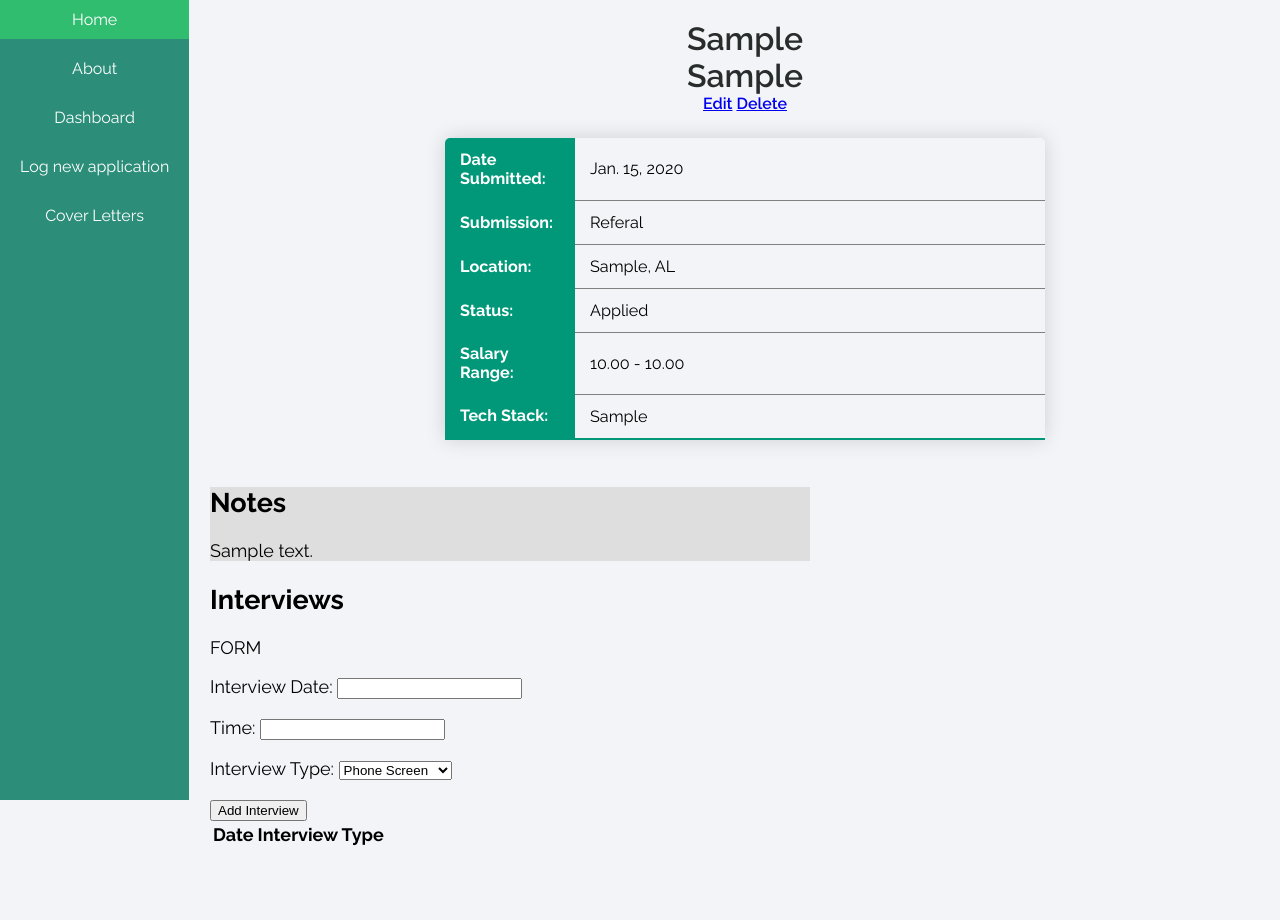
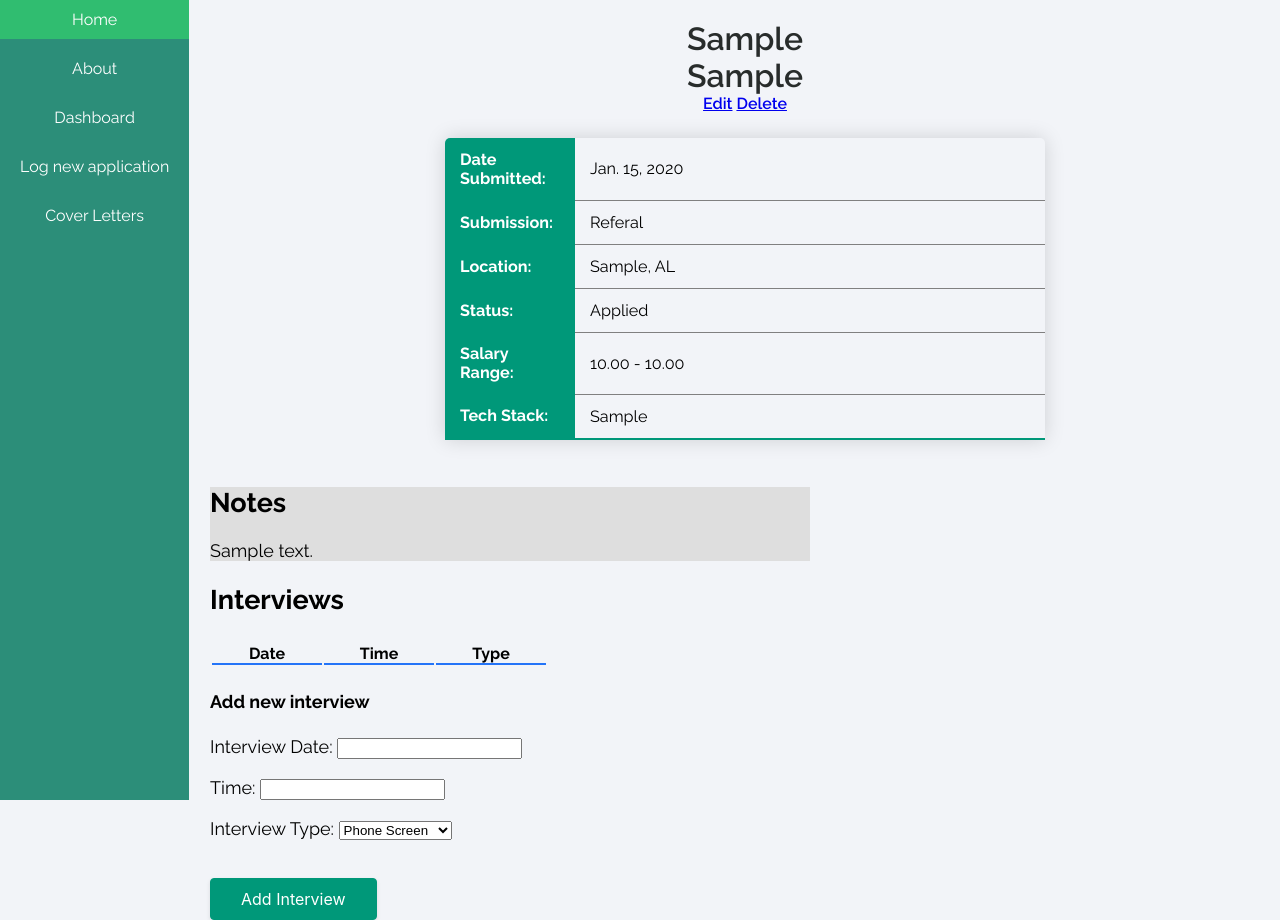
Before and after one commit to SoundaryaNattuva/leet-code-buddy, a Django app: page /applications/1/ in a window 1280 px wide. Before the commit the page ends 846 px from the top, so only its background shows below. Run offline with Django 4.2, Linux system fonts and the light colour scheme; tables that the repository leaves empty hold one stand-in row (values such as "Sample post"); lists and menus that the app fills with data are empty.

Commit message:
create interview table

```diff
--- a/main_app/static/css/app-detail.css
+++ b/main_app/static/css/app-detail.css
@@ -67,3 +67,76 @@
   min-width: 400px;
   max-width: 600px;
 }
+
+.interview-form{
+
+}
+
+.button-37 {
+  background-color: #009879;
+  border: 1px solid #009879;
+  border-radius: 4px;
+  box-shadow: rgba(0, 0, 0, .1) 0 2px 4px 0;
+  box-sizing: border-box;
+  color: #fff;
+  cursor: pointer;
+  font-family: "Akzidenz Grotesk BQ Medium", -apple-system, BlinkMacSystemFont, sans-serif;
+  font-size: 16px;
+  font-weight: 400;
+  outline: none;
+  outline: 0;
+  margin-top: 20px;
+  padding: 10px 25px;
+  text-align: center;
+  transform: translateY(0);
+  transition: transform 150ms, box-shadow 150ms;
+  user-select: none;
+  -webkit-user-select: none;
+  touch-action: manipulation;
+}
+
+.button-37:hover {
+  box-shadow: rgba(0, 0, 0, .15) 0 3px 9px 0;
+  transform: translateY(-2px);
+}
+
+@media (min-width: 768px) {
+  .button-37 {
+    padding: 10px 30px;
+  }
+}
+
+button-37[type=submit]:hover {
+  background-color: #45a049;
+}
+
+form button{
+  align-items: center;
+}
+
+.interview-table table {
+  width: calc(100% - 16px);
+  text-align: left;
+  border-collapse: collapse;
+  margin: 0 8px;
+}
+
+.interview-table td {
+  padding: 8px 5px;
+  font-size: var(--font-reg);
+}
+
+.interview-table th {
+  font-size: var(--font-l);
+  padding: 5px 5px 0;
+  border-bottom: rgb(36, 116, 248) solid 2px;
+}
+
+.interview-table tr:nth-child(even) {
+  background-color: #f3f3fd;
+}
+
+.interview-table th{
+  width: 100px;
+  font-size: 16px;
+}
--- a/main_app/templates/applications/detail.html
+++ b/main_app/templates/applications/detail.html
@@ -56,28 +56,29 @@
   <form
   action="{% url 'add-interview' app.id %}"
   method="post"
-  class="subsection-content"
+  class="interview-form"
   autocomplete="off"
   >
-  <p>FORM</p>
-    {% csrf_token %}
-    {{ interview_form.as_p }}
-    <button type="submit" class="btn submit">Add Interview</button>
-  </form>
 
-  <table>
+  <table class="interview-table">
     <thead>
-      <tr>
-        <th>Date</th>
-        <th>Interview Type</th>
-      </tr>
+      <tr><th>Date</th><th>Time</th><th>Type</th></tr>
     </thead>
     <tbody>
+      {% for interview in interviews %}
         <tr>
           <td>{{interview.date}}</td>
           <td>{{interview.interviewType}}</td>
         </tr>
+      {% endfor %}
     </tbody>
   </table>
+
+  <h4>Add new interview</h4>
+    {% csrf_token %}
+    {{ interview_form.as_p }}
+    <button type="submit" class="button-37">Add Interview</button>
+  </form>
+
 </div>
   {% endblock %}
```
